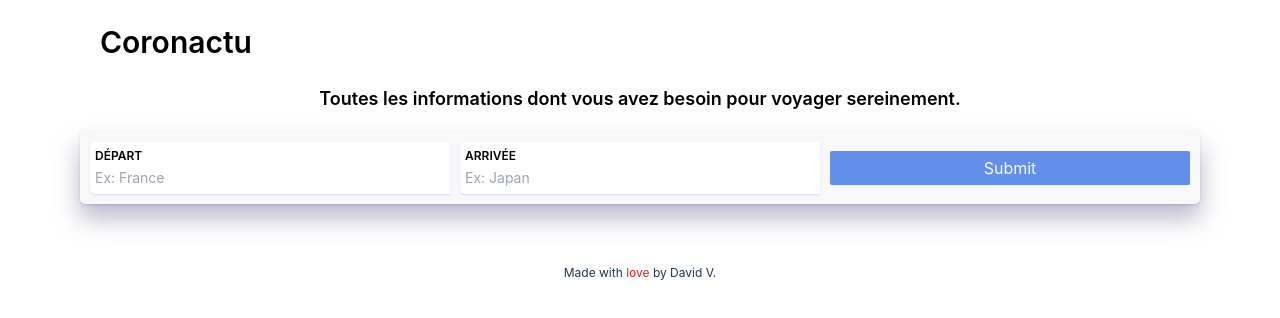
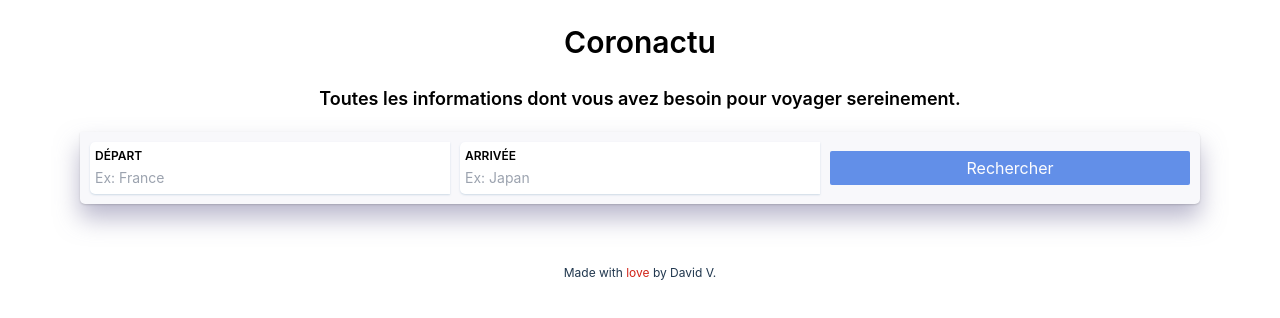
Before and after one commit to davidvenin/coronactu, a Next.js app: page / in a window 1280 px wide. Shown: the top 318 px of the page. Built offline with nearby package versions, Linux system fonts and the light colour scheme.

Commit message:
improvement: fr language everywhere and center title

```diff
--- a/src/components/async-search-field/index.tsx
+++ b/src/components/async-search-field/index.tsx
@@ -1,7 +1,6 @@
 import React, { ChangeEvent, FunctionComponent } from "react";
 import { Field, FormikHandlers } from "formik";
 import { Country } from "../../models/country";
-import { instanceOf } from "prop-types";
 
 interface Options {
   code: string;
--- a/src/components/search-form/index.tsx
+++ b/src/components/search-form/index.tsx
@@ -102,8 +102,8 @@ export const SearchForm: FunctionComponent<Props> = ({
                 "w-full bg-primary hover:bg-dark p-5 rounded-sm text-white p-15 transition ease-in duration-100 disabled:opacity-75 disabled:cursor-not-allowed"
               }
             >
-              {isLoading && <>Processing...</>}
-              {!isLoading && <>Submit</>}
+              {isLoading && <>Chargement en cours...</>}
+              {!isLoading && <>Rechercher</>}
             </button>
           </div>
         </Form>
--- a/src/layouts/index.tsx
+++ b/src/layouts/index.tsx
@@ -12,7 +12,7 @@ export const Layout: FunctionComponent<Props> = ({
   return (
     <section>
       <div className={"container"}>
-        <h1 className={"text-30 font-semibold m-20"}>{title}</h1>
+        <h1 className={"text-30 font-semibold m-20 text-center"}>{title}</h1>
         <div>{children}</div>
       </div>
       <footer className={"mt-10 p-20 text-center text-12 text-gray"}>
```
